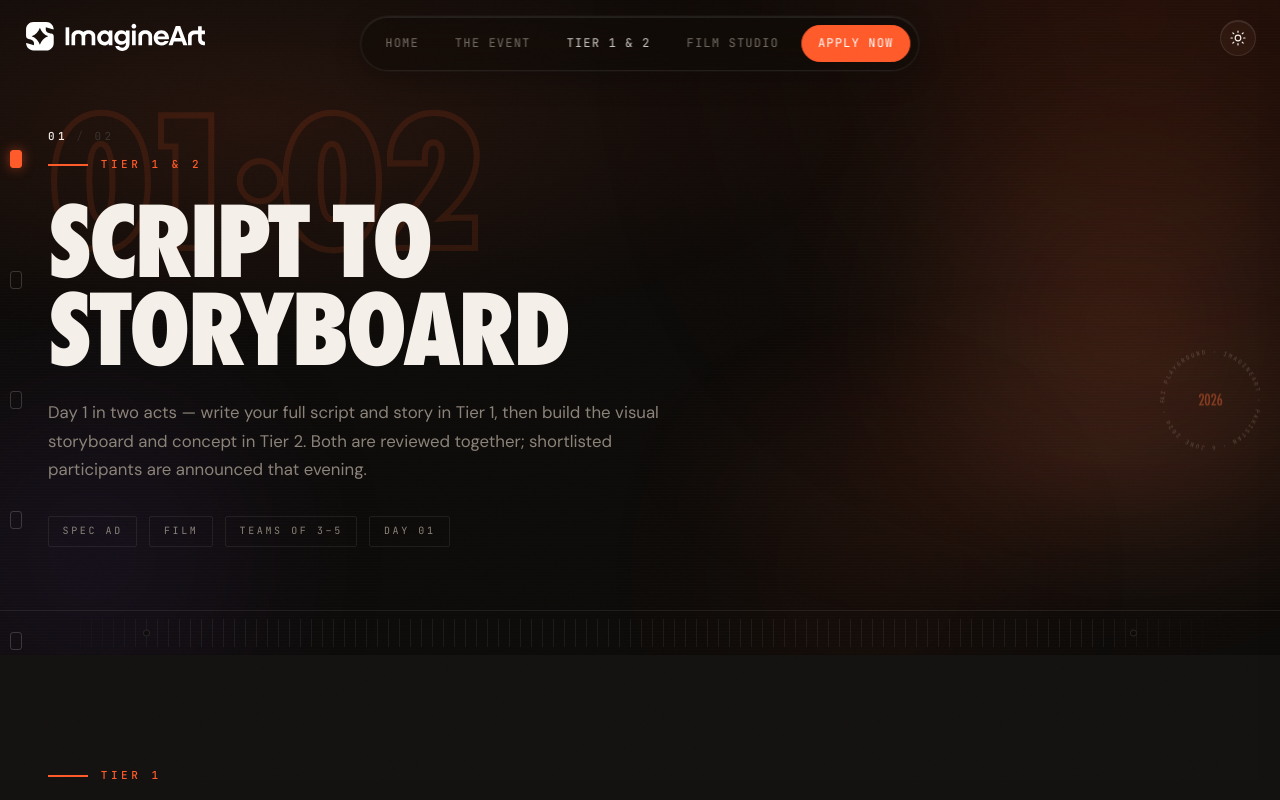
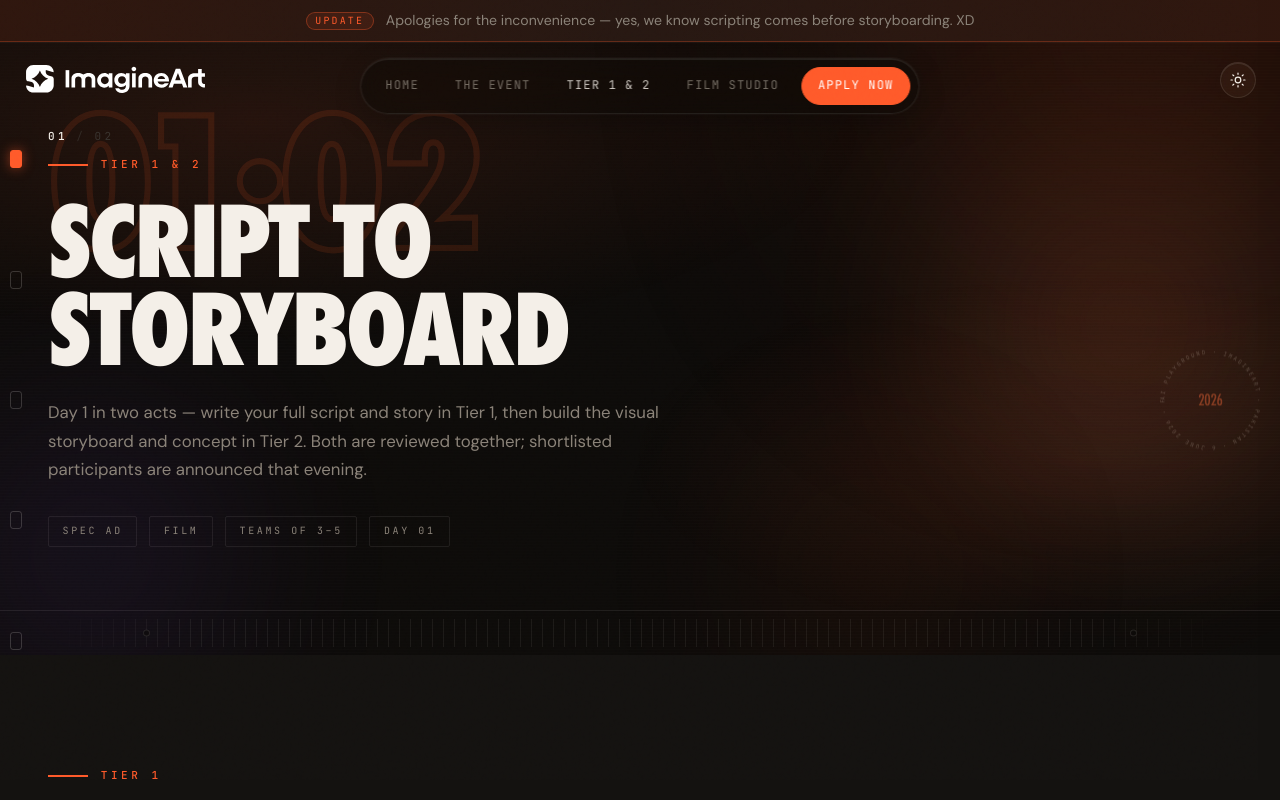
Before and after one commit to Harris-giki/AI-Playground, a Next.js app: page /tier-1-2 in a window 1280 px wide. Shown: the top 800 px of the page. Built offline with nearby package versions, Linux system fonts and the light colour scheme.

Commit message:
notice added

```diff
--- a/src/app/globals.css
+++ b/src/app/globals.css
@@ -459,6 +459,100 @@ strong { color: var(--ink); font-weight: 500; }
   backdrop-filter: blur(14px);
   -webkit-backdrop-filter: blur(14px);
   border-bottom: 1px solid var(--border);
+}
+
+/* ── Site notice banner (top news strip) ── */
+
+:root {
+  --notice-banner-h: 0px;
+}
+
+html.has-notice-banner {
+  --notice-banner-h: 2.65rem;
+}
+
+.notice-banner {
+  position: fixed;
+  top: 0;
+  left: 0;
+  right: 0;
+  z-index: 110;
+  height: var(--notice-banner-h);
+  display: flex;
+  align-items: center;
+  justify-content: center;
+  padding: 0.45rem 1rem;
+  padding-top: max(0.45rem, env(safe-area-inset-top, 0px));
+  background: linear-gradient(
+    90deg,
+    color-mix(in srgb, var(--accent) 14%, var(--bg)),
+    color-mix(in srgb, var(--accent) 8%, var(--bg-raised)),
+    color-mix(in srgb, var(--accent) 14%, var(--bg))
+  );
+  border-bottom: 1px solid color-mix(in srgb, var(--accent) 28%, transparent);
+  box-shadow: 0 1px 0 rgba(255, 255, 255, 0.04);
+}
+[data-theme="light"] .notice-banner {
+  background: linear-gradient(
+    90deg,
+    color-mix(in srgb, var(--accent) 10%, white),
+    color-mix(in srgb, var(--accent) 5%, #faf8f5),
+    color-mix(in srgb, var(--accent) 10%, white)
+  );
+}
+
+.notice-banner__inner {
+  display: flex;
+  align-items: center;
+  justify-content: center;
+  gap: 0.75rem;
+  flex-wrap: wrap;
+  max-width: 72rem;
+  text-align: center;
+}
+
+.notice-banner__label {
+  flex-shrink: 0;
+  font-family: var(--font-mono), monospace;
+  font-size: 0.62rem;
+  letter-spacing: 0.22em;
+  text-transform: uppercase;
+  color: var(--accent);
+  padding: 0.2rem 0.55rem;
+  border-radius: 999px;
+  border: 1px solid color-mix(in srgb, var(--accent) 35%, transparent);
+  background: color-mix(in srgb, var(--accent) 10%, transparent);
+  line-height: 1;
+}
+
+.notice-banner__text {
+  margin: 0;
+  font-family: var(--font-body), sans-serif;
+  font-size: clamp(0.78rem, 1.5vw, 0.88rem);
+  line-height: 1.45;
+  color: var(--ink-muted);
+}
+
+html.has-notice-banner .nav-pill {
+  top: calc(1rem + var(--notice-banner-h)) !important;
+}
+
+html.has-notice-banner .nav-theme-toggle {
+  top: calc(1.25rem + var(--notice-banner-h)) !important;
+}
+
+html.has-notice-banner .wordmark-offset {
+  top: calc(1.4rem + var(--notice-banner-h)) !important;
+}
+
+@media (max-width: 640px) {
+  html.has-notice-banner {
+    --notice-banner-h: 3.35rem;
+  }
+
+  .notice-banner__inner {
+    gap: 0.45rem;
+  }
 }
 
 /* Floating nav pill */
--- a/src/app/layout.tsx
+++ b/src/app/layout.tsx
@@ -8,6 +8,7 @@ import { Wordmark } from "@/components/Wordmark";
 import { SiteChrome } from "@/components/SiteChrome";
 import { CustomCursor } from "@/components/CustomCursor";
 import { FlagWaveFilter } from "@/components/FlagWaveFilter";
+import { NoticeBanner } from "@/components/NoticeBanner";
 
 export const metadata: Metadata = {
   title: "AI Playground · Pakistan's Biggest AI Film Making Competition · 6 June 2026",
@@ -47,6 +48,7 @@ export default function RootLayout({
       <body className="antialiased">
         <ThemeProvider>
           <FlagWaveFilter />
+          <NoticeBanner />
           <CustomCursor />
           <SiteChrome />
           <Wordmark />
--- /dev/null
+++ b/src/components/NoticeBanner.tsx
@@ -0,0 +1,26 @@
+"use client";
+
+import { useEffect } from "react";
+
+const NOTICE_CLASS = "has-notice-banner";
+
+export function NoticeBanner() {
+  useEffect(() => {
+    document.documentElement.classList.add(NOTICE_CLASS);
+    return () => {
+      document.documentElement.classList.remove(NOTICE_CLASS);
+    };
+  }, []);
+
+  return (
+    <aside className="notice-banner" role="status" aria-live="polite">
+      <div className="notice-banner__inner">
+        <span className="notice-banner__label">Update</span>
+        <p className="notice-banner__text">
+          Apologies for the inconvenience — yes, we know scripting comes before
+          storyboarding. XD
+        </p>
+      </div>
+    </aside>
+  );
+}
--- a/src/components/Wordmark.tsx
+++ b/src/components/Wordmark.tsx
@@ -21,6 +21,7 @@ export function Wordmark() {
       href="/"
       data-hover="HOME"
       aria-label="AI Playground, by ImagineArt"
+      className="wordmark-offset"
       style={{
         position: "fixed",
         top: "max(1.4rem, env(safe-area-inset-top, 0px))",
```
